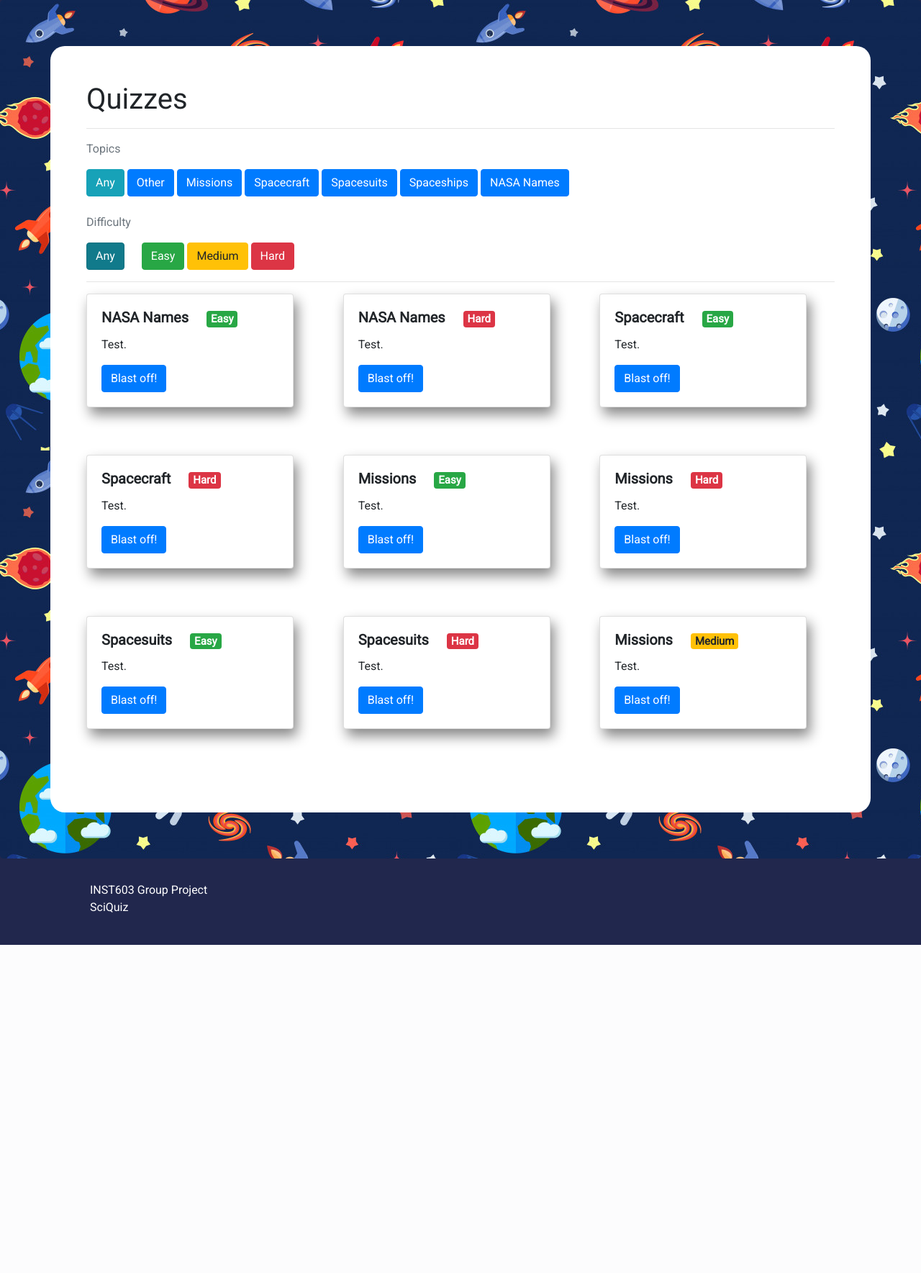
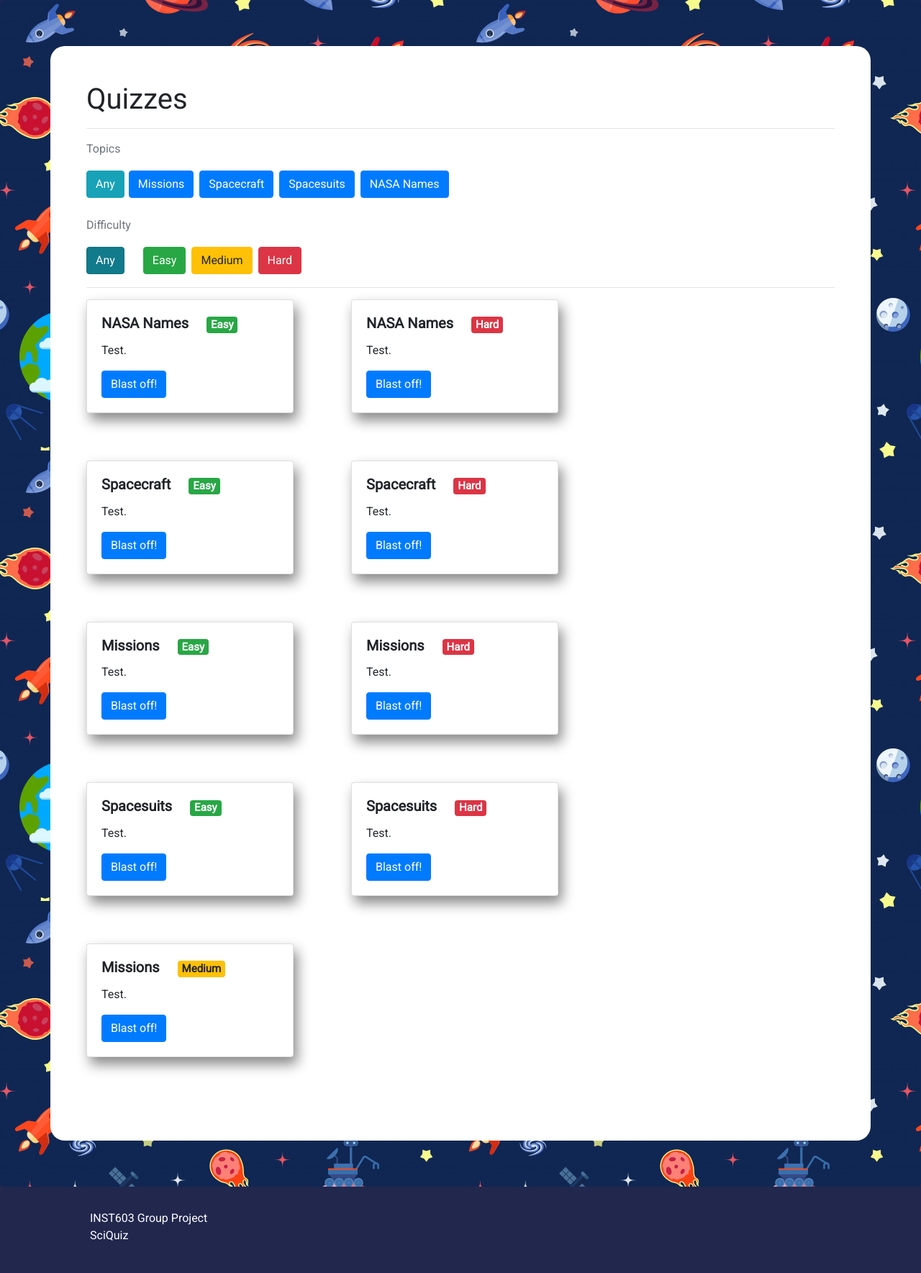
Before and after one commit to jakecupani/INFM603, a Django app: page /quiz/ in a window 1280 px wide. Shown: the part 126-1895 px from the top of the page at 72% size. Before the commit the page ends 1439 px from the top, so only its background shows below. Run offline with Django 3.2, Linux system fonts and the light colour scheme; data comes from the database, SQL or seed files in the repository; both versions use the stored data as it was after the commit.

Commit message:
backend changes

```diff
--- a/nasaswyk/nasaswyk/static/css/main.css
+++ b/nasaswyk/nasaswyk/static/css/main.css
@@ -47,3 +47,7 @@ nav {
   padding-right: 20px;
   padding-left: 20px;
 }
+
+button.btn.btn-primary {
+  margin: 2px;
+}
--- a/nasaswyk/quiz/models.py
+++ b/nasaswyk/quiz/models.py
@@ -13,7 +13,6 @@ TOPICS = [
         ("Missions",'Missions'),
         ("Spacecraft","Spacecraft"),
         ("Spacesuits","Spacesuits"),
-        ("Spaceships","Spaceships"),
         ("NASA Names","NASA Names"),
     ]
 
--- a/nasaswyk/quiz/templates/quiz.html
+++ b/nasaswyk/quiz/templates/quiz.html
@@ -79,7 +79,7 @@
 
 
       {% for quiz in quizzes %}
-      <div class="col-4 mb-3">
+      <div class="col-auto mb-3">
         <div class="card" style="width: 18rem">
           <!-- <img
             src="{{quiz.thumbnail.url}}"
--- a/nasaswyk/quiz/views.py
+++ b/nasaswyk/quiz/views.py
@@ -36,7 +36,7 @@ def quiz(request):
         except:
             pass
 
-    context['topics'] = ["Other","Missions","Spacecraft","Spacesuits","Spaceships","NASA Names"]
+    context['topics'] = ["Missions","Spacecraft","Spacesuits","NASA Names"]
     context['quizzes'] = quizzes
 
     print(res)
```
Also changed, not shown: nasaswyk/db.sqlite3, nasaswyk/quiz/migrations/0009_auto_20201213_1533.py (added).
